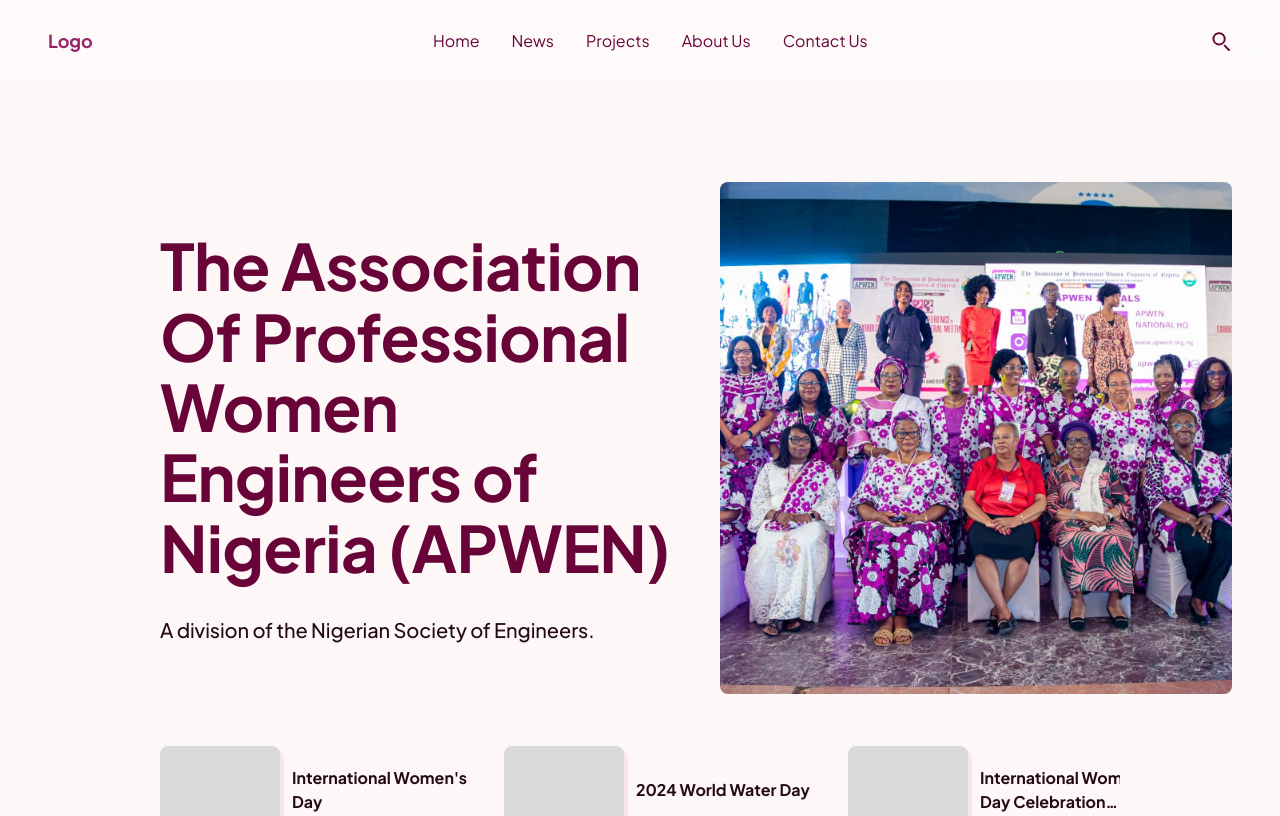
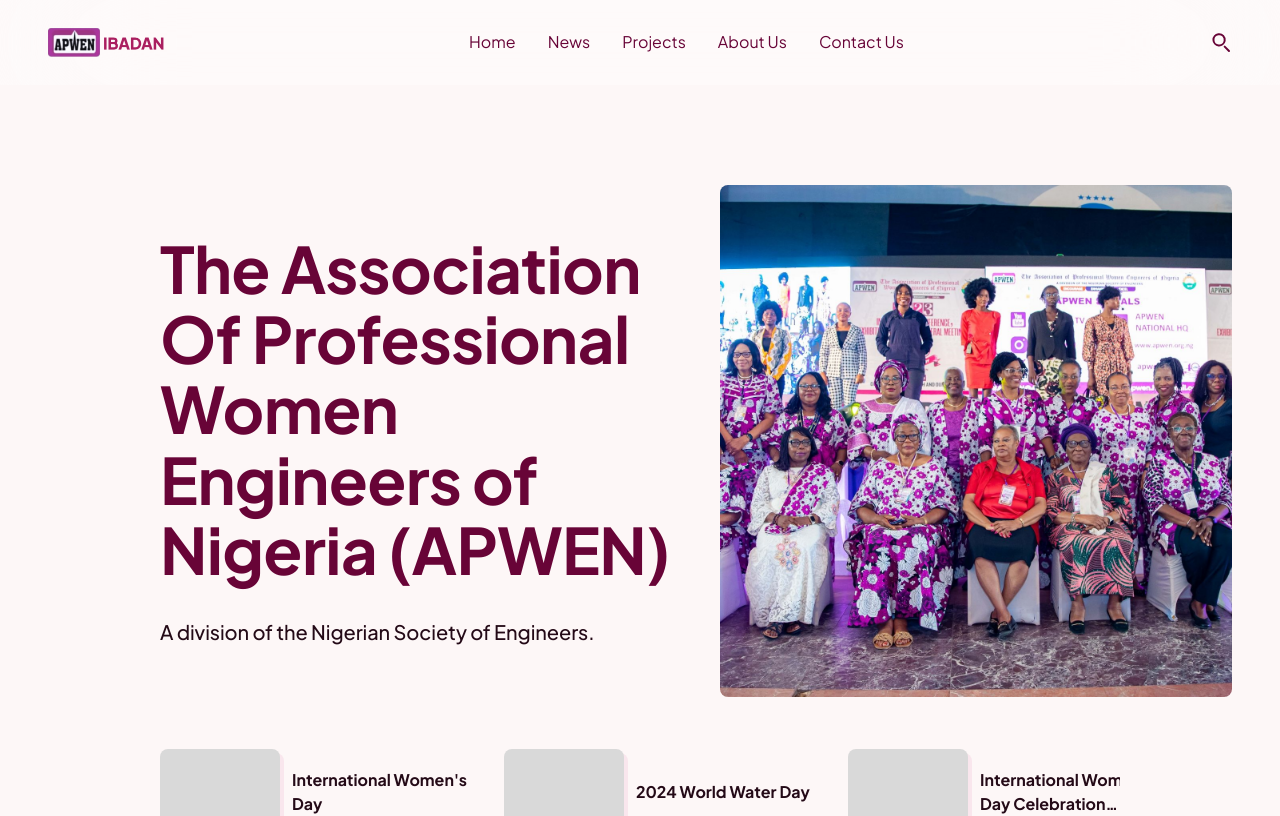
Before and after one commit to lazydoug/apwen-ibadan, a Next.js app: page / in a window 1280 px wide. Shown: the top 816 px of the page. Built offline with nearby package versions, Linux system fonts and the light colour scheme.

Commit message:
Updated Logo

```diff
--- a/src/components/common/NavBar.jsx
+++ b/src/components/common/NavBar.jsx
@@ -1,5 +1,6 @@
 'use client'
 
+import Image from 'next/image'
 import Link from 'next/link'
 import { useRef, useState } from 'react'
 
@@ -17,7 +18,16 @@
     <div className=''>
       <nav className='px-6 py-5 md:px-12 md:py-7 bg-white/40 backdrop-blur-[80px] flex items-center justify-between'>
         {/* Logo */}
-        <div className='text-lg font-bold text-primary'>Logo</div>
+        <div className='text-lg font-bold text-primary'>
+          <Link href='/'>
+            <Image
+              src='/assets/logo.png'
+              alt='APWEN Ibadan logo'
+              width={117}
+              height={28.25}
+            />
+          </Link>
+        </div>
 
         {/* Desktop Menu */}
         <div className='hidden md:flex md:items-center md:space-x-8'>
@@ -31,7 +41,8 @@
           </Link>
           <Link
             href='/projects'
-            className='text-md text-secondary hover:text-primary'>
+            className='text-md text-secondary
+            hover:text-primary'>
             Projects
           </Link>
           <Link
```
Also changed, not shown: public/assets/logo.png (added).
